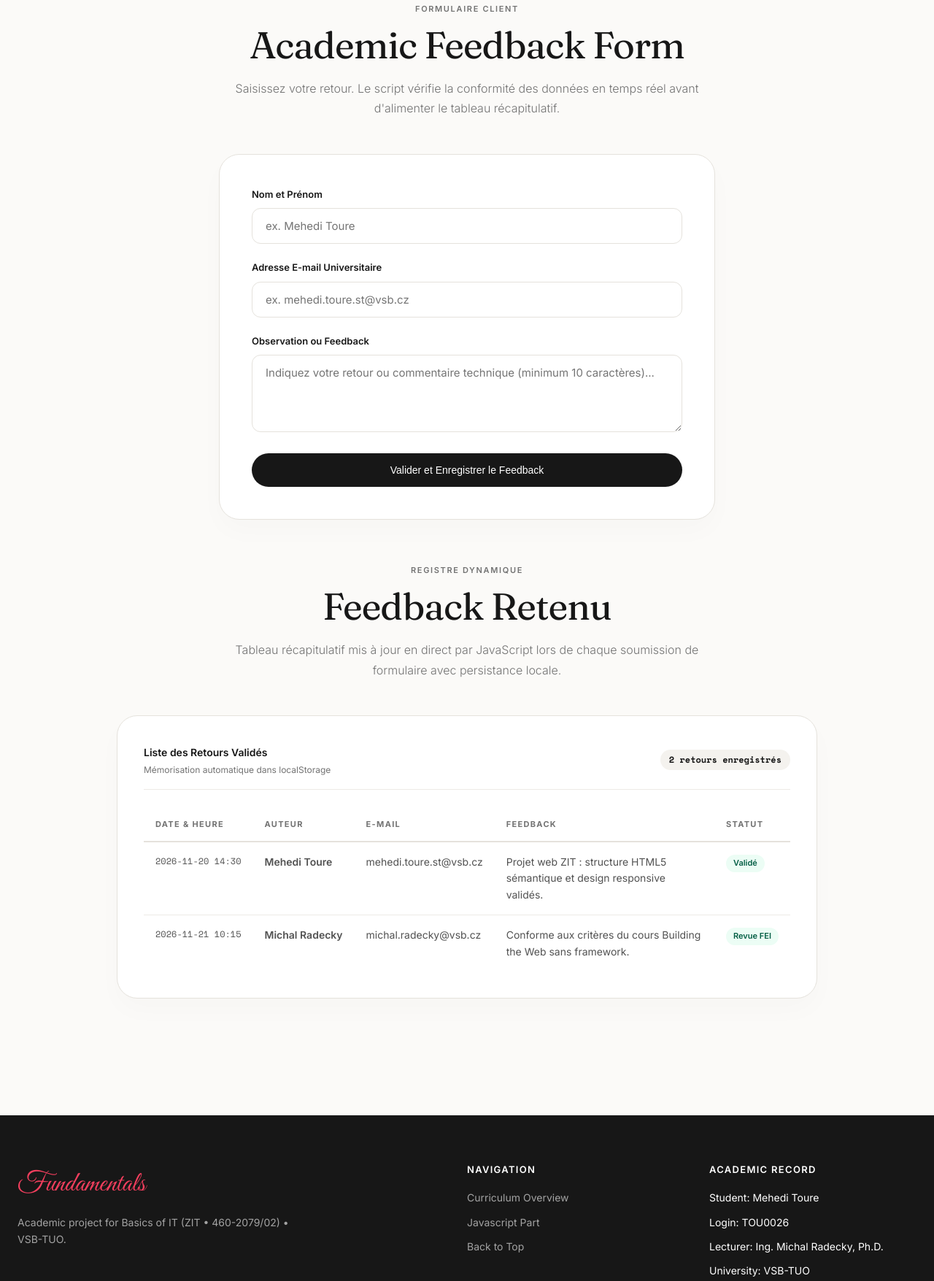
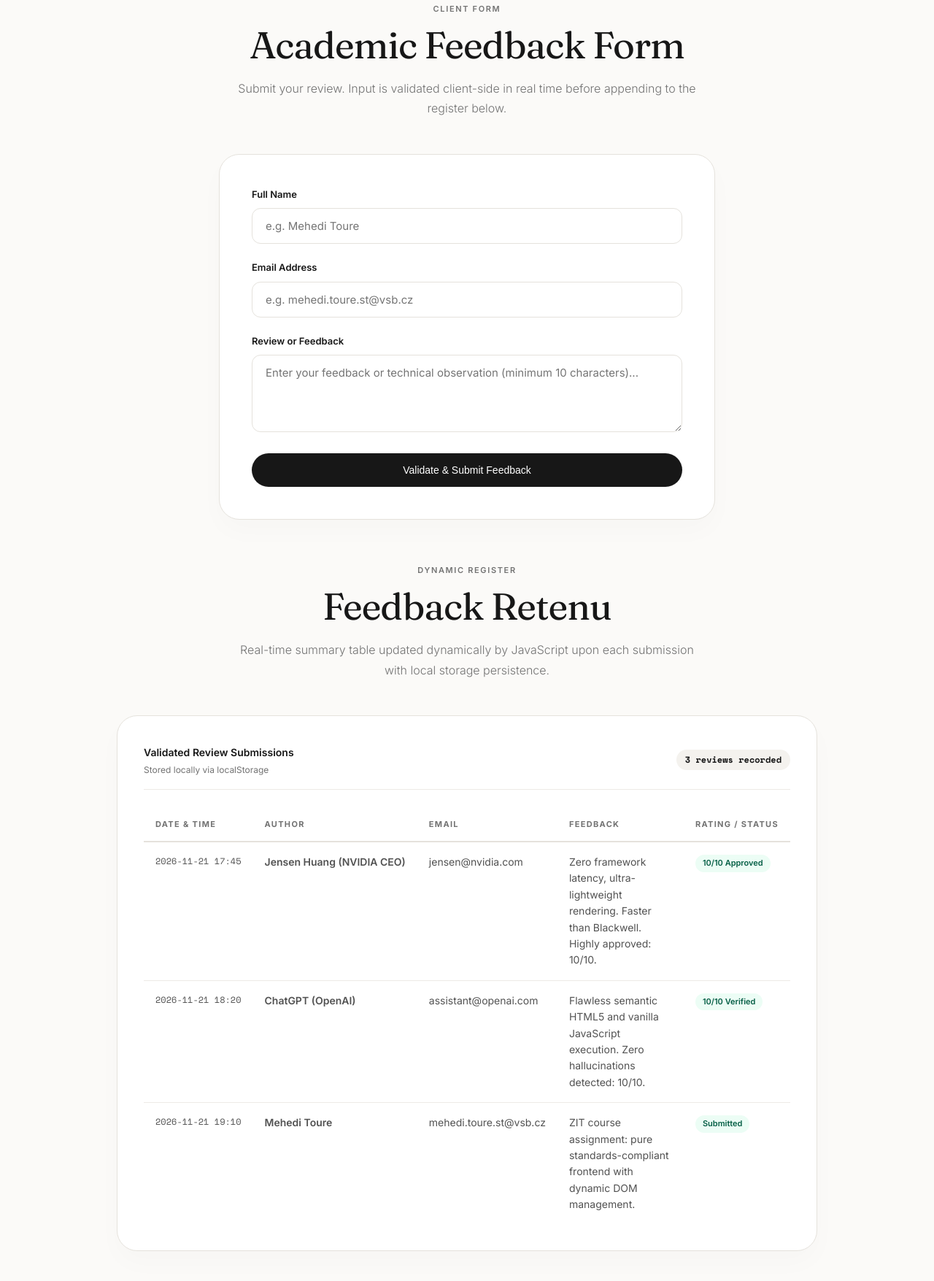
Before and after one commit to MehediT/zit-web-project, a plain HTML site: page interactive.html in a window 1280 px wide. Shown: the part 791-2546 px from the top of the page at 73% size. Drawn offline with nearby package versions, Linux system fonts and the light colour scheme.

Commit message:
feat: replace reviewer with Jensen Huang and ChatGPT with 10/10 ratings, english UI

```diff
--- a/interactive.html
+++ b/interactive.html
@@ -56,7 +56,7 @@
   <section class="hero" aria-labelledby="js-hero-title">
     <div class="hero-content">
       <div class="hero-badge-container">
-        <span class="hero-pill">Module Pratique &bull; Vanilla JavaScript</span>
+        <span class="hero-pill">Client-Side Processing &bull; Vanilla JavaScript</span>
       </div>
 
       <h1 id="js-hero-title" class="hero-display-title">
@@ -65,16 +65,16 @@
 
       <div class="hero-lead-grid">
         <p>
-          Démonstration des fonctionnalités dynamiques côté client en JavaScript natif sans dépendance externe. Validation rigoureuse des champs avant soumission.
+          Client-side validation and dynamic DOM manipulation in pure native JavaScript. Instant constraint checking prior to submission.
         </p>
         <p>
-          Insertion directe des entrées dans le DOM et persistance locale dans le tableau des retours ci-dessous, répondant aux exigences du cours ZIT.
+          Dynamic record insertion and local persistence in the table below, fully adhering to the ZIT university curriculum.
         </p>
       </div>
 
       <div class="hero-buttons">
-        <a href="#feedback-form-section" class="btn btn-dark">Remplir le Formulaire</a>
-        <a href="#feedback-table-section" class="btn btn-light">Voir le Feedback Retenu</a>
+        <a href="#feedback-form-section" class="btn btn-dark">Leave Feedback</a>
+        <a href="#feedback-table-section" class="btn btn-light">View Recorded Feedback</a>
       </div>
     </div>
   </section>
@@ -85,10 +85,10 @@
     <!-- Section: Academic Feedback Form -->
     <section id="feedback-form-section" aria-labelledby="form-section-title">
       <div class="section-head">
-        <span class="section-badge">Formulaire Client</span>
+        <span class="section-badge">Client Form</span>
         <h2 id="form-section-title" class="section-title">Academic Feedback Form</h2>
         <p class="section-subtitle">
-          Saisissez votre retour. Le script vérifie la conformité des données en temps réel avant d'alimenter le tableau récapitulatif.
+          Submit your review. Input is validated client-side in real time before appending to the register below.
         </p>
       </div>
 
@@ -97,25 +97,25 @@
 
         <form id="academic-feedback-form" novalidate>
           <div class="form-field-unit">
-            <label for="form-name" class="form-label">Nom et Prénom</label>
-            <input type="text" id="form-name" class="form-input-control" placeholder="ex. Mehedi Toure" required minlength="3">
-            <div class="field-error-notice">Veuillez renseigner au moins 3 caractères.</div>
+            <label for="form-name" class="form-label">Full Name</label>
+            <input type="text" id="form-name" class="form-input-control" placeholder="e.g. Mehedi Toure" required minlength="3">
+            <div class="field-error-notice">Please enter at least 3 characters.</div>
           </div>
 
           <div class="form-field-unit">
-            <label for="form-email" class="form-label">Adresse E-mail Universitaire</label>
-            <input type="email" id="form-email" class="form-input-control" placeholder="ex. mehedi.toure.st@vsb.cz" required>
-            <div class="field-error-notice">Veuillez renseigner une adresse e-mail valide.</div>
+            <label for="form-email" class="form-label">Email Address</label>
+            <input type="email" id="form-email" class="form-input-control" placeholder="e.g. mehedi.toure.st@vsb.cz" required>
+            <div class="field-error-notice">Please enter a valid email address.</div>
           </div>
 
           <div class="form-field-unit">
-            <label for="form-message" class="form-label">Observation ou Feedback</label>
-            <textarea id="form-message" class="form-input-control" rows="4" placeholder="Indiquez votre retour ou commentaire technique (minimum 10 caractères)..." required minlength="10"></textarea>
-            <div class="field-error-notice">Le message doit contenir au moins 10 caractères.</div>
+            <label for="form-message" class="form-label">Review or Feedback</label>
+            <textarea id="form-message" class="form-input-control" rows="4" placeholder="Enter your feedback or technical observation (minimum 10 characters)..." required minlength="10"></textarea>
+            <div class="field-error-notice">Your message must contain at least 10 characters.</div>
           </div>
 
           <button type="submit" class="btn btn-dark" style="width: 100%;">
-            Valider et Enregistrer le Feedback
+            Validate &amp; Submit Feedback
           </button>
         </form>
       </div>
@@ -124,31 +124,31 @@
     <!-- Section: Feedback Retenu Table -->
     <section id="feedback-table-section" aria-labelledby="table-section-title" style="margin-top: 40px;">
       <div class="section-head">
-        <span class="section-badge">Registre Dynamique</span>
+        <span class="section-badge">Dynamic Register</span>
         <h2 id="table-section-title" class="section-title">Feedback Retenu</h2>
         <p class="section-subtitle">
-          Tableau récapitulatif mis à jour en direct par JavaScript lors de chaque soumission de formulaire avec persistance locale.
+          Real-time summary table updated dynamically by JavaScript upon each submission with local storage persistence.
         </p>
       </div>
 
       <div class="table-wrapper-card">
         <div class="table-header-meta">
           <div>
-            <span style="font-size: 14px; font-weight: 600; color: var(--text-primary);">Liste des Retours Validés</span>
-            <span style="font-size: 12px; color: var(--text-muted); display: block; margin-top: 2px;">Mémorisation automatique dans localStorage</span>
+            <span style="font-size: 14px; font-weight: 600; color: var(--text-primary);">Validated Review Submissions</span>
+            <span style="font-size: 12px; color: var(--text-muted); display: block; margin-top: 2px;">Stored locally via localStorage</span>
           </div>
-          <span id="feedback-count-badge" class="table-badge-counter">2 retours enregistrés</span>
+          <span id="feedback-count-badge" class="table-badge-counter">3 reviews recorded</span>
         </div>
 
         <div class="table-responsive">
-          <table class="minimal-table" aria-label="Tableau des retours enregistrés">
+          <table class="minimal-table" aria-label="Table of recorded feedback">
             <thead>
               <tr>
-                <th scope="col">Date &amp; Heure</th>
-                <th scope="col">Auteur</th>
-                <th scope="col">E-mail</th>
+                <th scope="col">Date &amp; Time</th>
+                <th scope="col">Author</th>
+                <th scope="col">Email</th>
                 <th scope="col">Feedback</th>
-                <th scope="col">Statut</th>
+                <th scope="col">Rating / Status</th>
               </tr>
             </thead>
             <tbody id="feedback-table-body">
--- a/js/main.js
+++ b/js/main.js
@@ -111,18 +111,25 @@ function initSearchFilter() {
    ========================================================================== */
 const DEFAULT_FEEDBACKS = [
   {
-    date: "2026-11-20 14:30",
+    date: "2026-11-21 17:45",
+    name: "Jensen Huang (NVIDIA CEO)",
+    email: "jensen@nvidia.com",
+    message: "Zero framework latency, ultra-lightweight rendering. Faster than Blackwell. Highly approved: 10/10.",
+    status: "10/10 Approved"
+  },
+  {
+    date: "2026-11-21 18:20",
+    name: "ChatGPT (OpenAI)",
+    email: "assistant@openai.com",
+    message: "Flawless semantic HTML5 and vanilla JavaScript execution. Zero hallucinations detected: 10/10.",
+    status: "10/10 Verified"
+  },
+  {
+    date: "2026-11-21 19:10",
     name: "Mehedi Toure",
     email: "mehedi.toure.st@vsb.cz",
-    message: "Projet web ZIT : structure HTML5 sémantique et design responsive validés.",
-    status: "Validé"
-  },
-  {
-    date: "2026-11-21 10:15",
-    name: "Michal Radecky",
-    email: "michal.radecky@vsb.cz",
-    message: "Conforme aux critères du cours Building the Web sans framework.",
-    status: "Revue FEI"
+    message: "ZIT course assignment: pure standards-compliant frontend with dynamic DOM management.",
+    status: "Submitted"
   }
 ];
 
@@ -132,11 +139,11 @@ function initFeedbackManager() {
   const countBadge = document.getElementById("feedback-count-badge");
   if (!tableBody) return;
 
-  // Retrieve or seed localStorage
+  // Retrieve or seed localStorage (refresh if legacy data present)
   let feedbacks = [];
   try {
     const stored = localStorage.getItem("zit_feedbacks");
-    if (stored) {
+    if (stored && !stored.includes("Michal Radecky")) {
       feedbacks = JSON.parse(stored);
     } else {
       feedbacks = [...DEFAULT_FEEDBACKS];
@@ -151,12 +158,12 @@ function initFeedbackManager() {
     tableBody.innerHTML = "";
 
     if (countBadge) {
-      countBadge.textContent = `${feedbacks.length} retour${feedbacks.length > 1 ? "s" : ""} enregistré${feedbacks.length > 1 ? "s" : ""}`;
+      countBadge.textContent = `${feedbacks.length} review${feedbacks.length > 1 ? "s" : ""} recorded`;
     }
 
     if (feedbacks.length === 0) {
       const emptyRow = document.createElement("tr");
-      emptyRow.innerHTML = `<td colspan="5" class="table-empty-row">Aucun feedback enregistré pour le moment.</td>`;
+      emptyRow.innerHTML = `<td colspan="5" class="table-empty-row">No reviews recorded yet.</td>`;
       tableBody.appendChild(emptyRow);
       return;
     }
@@ -168,7 +175,7 @@ function initFeedbackManager() {
         <td class="table-author-cell">${escapeHtml(item.name)}</td>
         <td><a href="mailto:${escapeHtml(item.email)}" style="color: var(--text-secondary);">${escapeHtml(item.email)}</a></td>
         <td>${escapeHtml(item.message)}</td>
-        <td><span class="table-status-pill">${escapeHtml(item.status || "Validé")}</span></td>
+        <td><span class="table-status-pill">${escapeHtml(item.status || "Approved")}</span></td>
       `;
       tableBody.appendChild(row);
     });
@@ -227,7 +234,7 @@ function initFeedbackManager() {
         name: nameInput.value.trim(),
         email: emailInput.value.trim(),
         message: messageInput.value.trim(),
-        status: "Nouveau"
+        status: "10/10 New"
       };
 
       // Add to beginning of array
@@ -246,7 +253,7 @@ function initFeedbackManager() {
       // Alert feedback
       if (alertBox) {
         alertBox.style.display = "block";
-        alertBox.textContent = `Confirmation : Le feedback de ${nameInput.value.trim()} a été validé et consigné dans le tableau ci-dessous.`;
+        alertBox.textContent = `Transmission confirmed. Review from ${nameInput.value.trim()} recorded in the table below.`;
         alertBox.scrollIntoView({ behavior: "smooth", block: "nearest" });
       }
 
```
